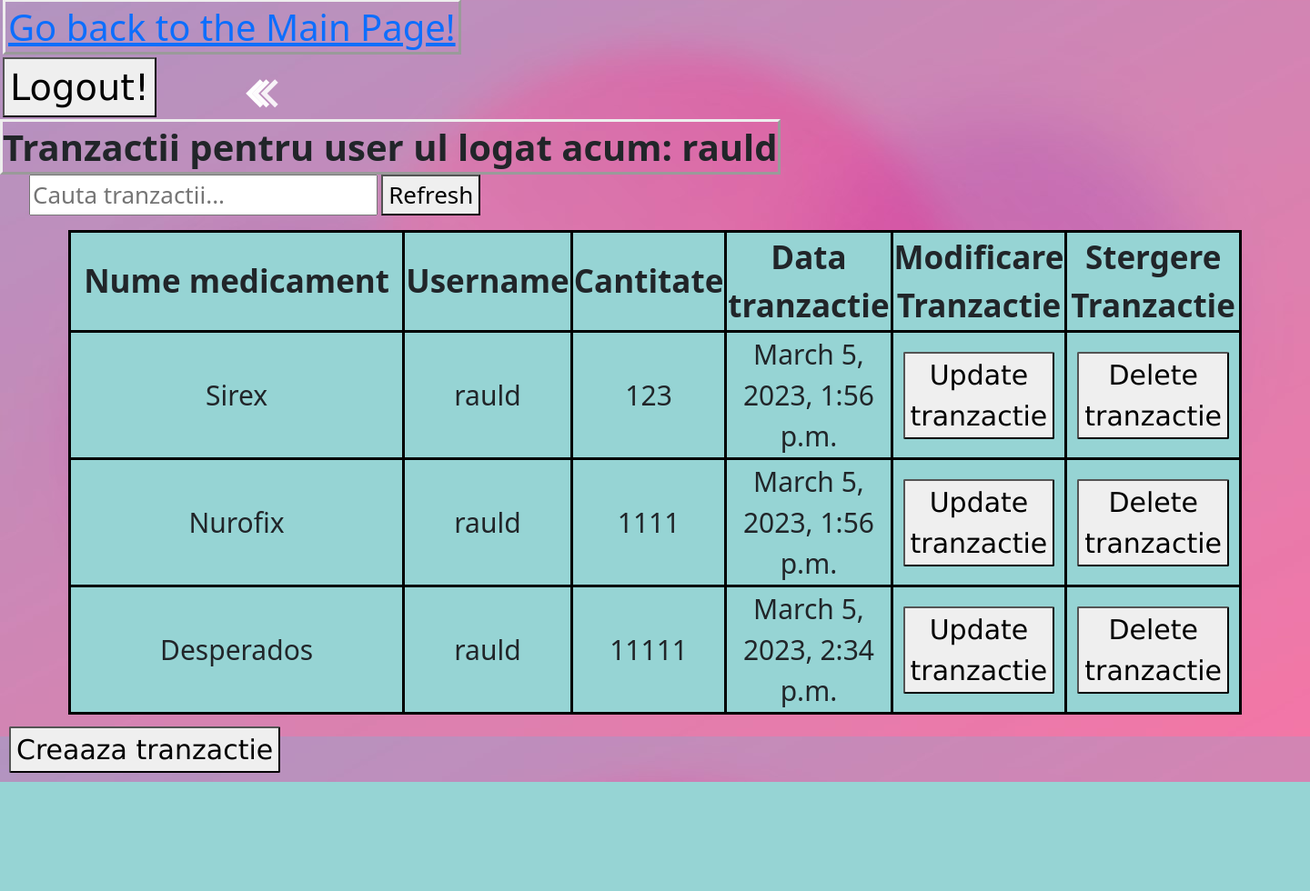
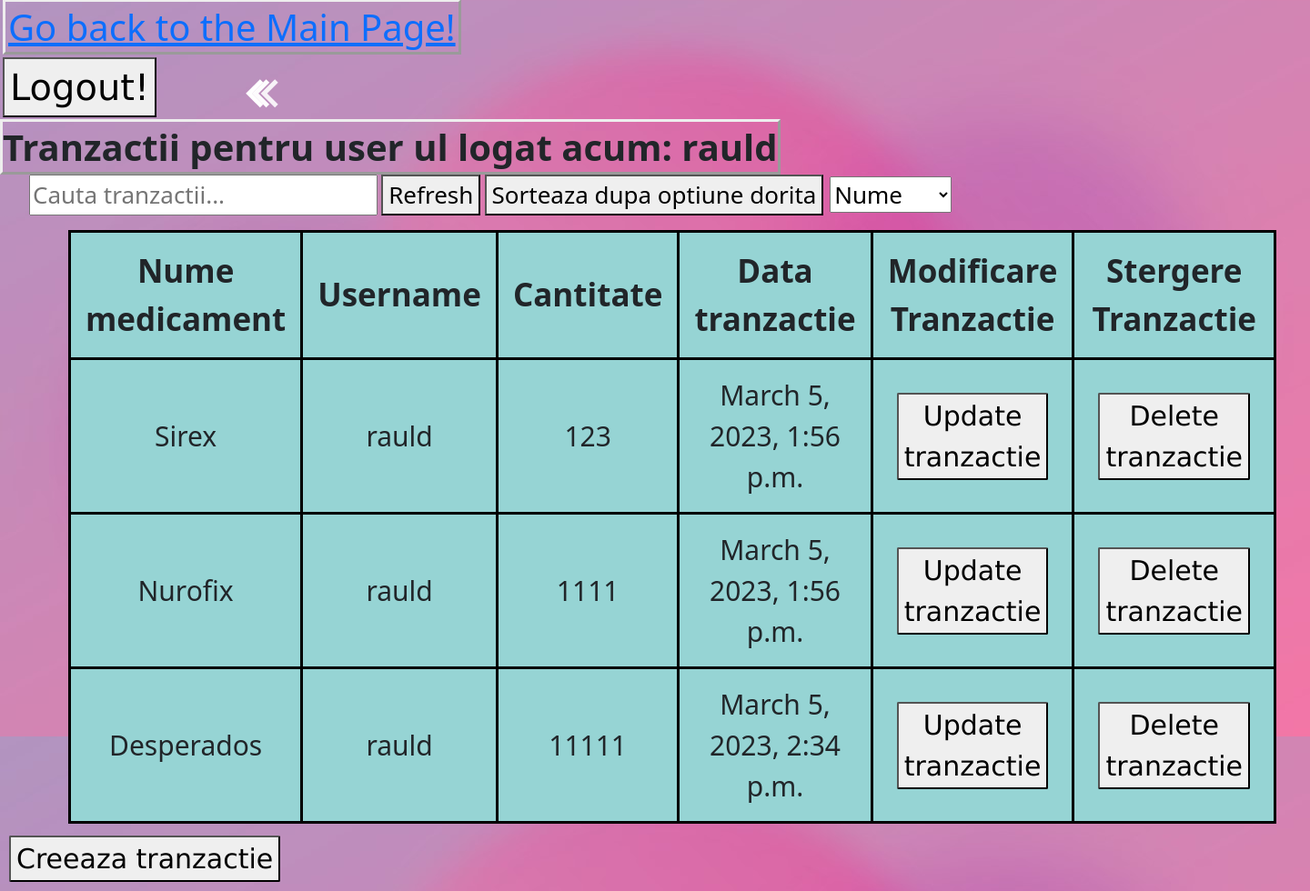
Before and after one commit to DolhaRaul/Django_FarmacieOnline, a Django app: page /tranzactii/ in a window 1440 px wide. Shown: the whole page at 91% size. Before the commit the page ends 860 px from the top, so only its background shows below. Run offline with Django 4.2, Linux system fonts and the light colour scheme; a user stored in the database is signed in; data comes from the database, SQL or seed files in the repository; both versions use the stored data as it was after the commit; some libraries are stand-ins or nearby versions.

Commit message:
Mai e de infrumusetat formuri

```diff
--- a/DjangoProject/FarmacieOnline/static/ItemsPage.css
+++ b/DjangoProject/FarmacieOnline/static/ItemsPage.css
@@ -26,6 +26,7 @@ td{
 th, td {
     text-align: center;
     text-anchor: middle;
+    padding: 1rem;
     width: 100%;
     background-color: #96D4D4;
     word-wrap: break-word
--- a/DjangoProject/FarmacieOnline/templates/main.html
+++ b/DjangoProject/FarmacieOnline/templates/main.html
@@ -7,6 +7,8 @@
     <meta name="viewport" content="width=device-width, initial-scale=1">
     <meta http-equiv="X-UA-Compatible" content="ie=edge">
     {% load static %}
+    {% block css %}
+    {% endblock  %}
 </head>
 <body>
 
@@ -19,8 +21,6 @@
     {% endfor %}
 </ul>
 {% endif %}
-{% block css %}
-{% endblock  %}
 {% block content %}
 {% endblock  %}
 
--- a/DjangoProject/FarmacieOnline/templates/tranzactii.html
+++ b/DjangoProject/FarmacieOnline/templates/tranzactii.html
@@ -19,9 +19,20 @@
     </form>
     </li>
     <li class="child">
-         <form class="child" action="{% url 'tranzactii' %}">
+         <form class="child" action="">
          <button type="submit">Refresh</button>
          </form>
+    </li>
+    <li class = "child">
+        <form method="GET" title="Sorteaza tranzactii dupa..."  >
+            {% csrf_token %}
+            <button type="submit">Sorteaza dupa optiune dorita</button>
+                    <select name="sort">
+                        <option value="nume">Nume</option>
+                        <option value="cantitate">Cantitate</option>
+                        <option value="data">Data</option>
+                    </select>
+        </form>
     </li>
 </ul>
 
@@ -53,7 +64,7 @@
 </table>
 </div>
     {% if request.user.is_authenticated %}
-          <a style="font-size: 30px" href="{% url 'create-tranzactie' id %}"><button class="buttonAdd">Creaaza tranzactie</button></a>
+          <a style="font-size: 30px" href="{% url 'create-tranzactie' id %}"><button class="buttonAdd">Creeaza tranzactie</button></a>
             {# Doar user ii pot avea lista de tranzactii; VIZITATOTII NU!!! #}
     {% endif %}
 {% endblock %}
--- a/DjangoProject/FarmacieOnline/views.py
+++ b/DjangoProject/FarmacieOnline/views.py
@@ -73,16 +73,15 @@ def pageMedicamente(request):
     q = request.GET.get('q')
     if q != None: #Avem selectata optiune de filtrare
         medicamente = Medicament.objects.filter(Q(nume__contains=q) |
-                                                Q(producator__contains=q)).values()
-    else:
-        ''
-    if request.method == "POST":
-        display_type = request.POST.get("display_type", None)
+                                                Q(producator__contains=q))\
+
+    display_type = request.GET.get("display_type")
+    if display_type != None:
         if display_type == "nume":
             medicamente = medicamente.order_by('nume')
-        if display_type == 'pret':
+        elif display_type == 'pret':
             medicamente = medicamente.order_by('pret')
-        if display_type == 'producator':
+        elif display_type == 'producator':
             medicamente = medicamente.order_by('producator')
     context = {
         'medicamente': medicamente
@@ -138,12 +137,19 @@ def deleteMedicament(request, pk):
 
 def pageClienti(request):
     clienti = User.objects.all().values()
-    q = request.GET.get('q') if request.GET.get('q') != None else ''
+    q = request.GET.get('q')
     if q != None:
         clienti = User.objects.filter(Q(first_name__contains=q) |
                                       Q(last_name__contains=q) |
                                       Q(email__contains=q))
-
+    sort = request.GET.get("display_type")
+    if sort != None:
+        if sort == 'nume':
+            clienti = clienti.order_by('first_name')
+        if sort == 'prenume':
+            clienti = clienti.order_by('last_name')
+        if sort == 'email':
+            clienti = clienti.order_by('email')
     context = {
         'clienti': clienti
     }
@@ -184,13 +190,20 @@ def deleteClient(request, pk):
 
 
 def pageTranzactii(request):
-    q = request.GET.get('q') if request.GET.get('q') != None else ''
+    q = request.GET.get('q')
     tranzactii = Tranzactie.objects.filter(client=request.user.pk)  # tranzactiile utilizatorului curent
     if q is not None:
         tranzactii = tranzactii.filter(Q(client__username__contains=q) |
                                        Q(medicament__nume__contains=q))
-    else:
-        ' '
+
+    sort_tranzactii = request.GET.get('sort')
+    if sort_tranzactii != None: #Avem selectata o optiune de sortare
+        if sort_tranzactii == 'nume':
+            tranzactii = tranzactii.order_by('medicament__nume')
+        if sort_tranzactii == 'cantitate':
+            tranzactii = tranzactii.order_by('numar_bucati')
+        if sort_tranzactii == 'data':
+            tranzactii = tranzactii.order_by('data_tranzactie')
     context = {
         'id': request.user.id,  # id ul userului care face cererea, cel logat in mod curent
         'tranzactii': tranzactii
```
Also changed, not shown: DjangoProject/FarmacieOnline/templates/clienti.html (+14 -2 lines), DjangoProject/FarmacieOnline/templates/medicamente.html (+11 -10 lines), DjangoProject/db.sqlite3.
